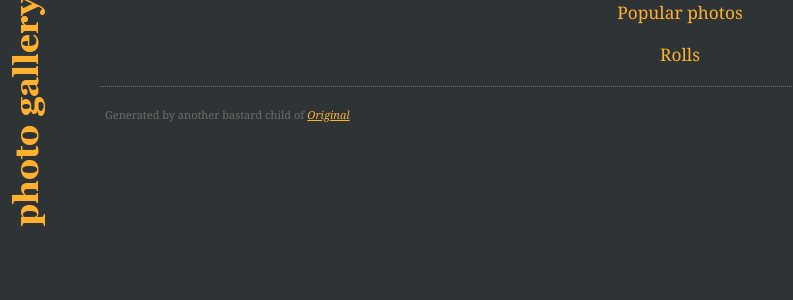
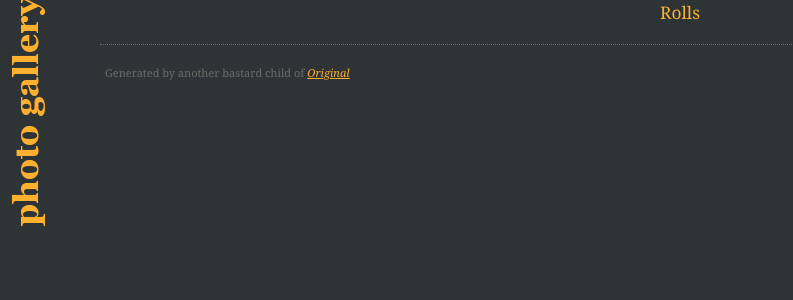
Before and after one commit to ginking/Gallery-1, a Django app: template templates/gallery/index.html in a window 1280 px wide. Shown: the part 23-323 px from the top of the page, without its empty margins (0-793 px from the left). Run offline with Django 3.2, Linux system fonts and the light colour scheme; the template is opened without the code that fills it, so the values that code supplies are empty.

Commit message:
re-deactivate popular + typo fix

```diff
--- a/templates/gallery/index.html
+++ b/templates/gallery/index.html
@@ -4,8 +4,8 @@
   {% for oe in random %}
      <a href="{{ oe.perm_url }}"><img src="{{ oe.thumb_url }}"></img></a>
   {% endfor %}
-     <p><a style="text-decoration: none"
-           href="{{ rel_url }}/popular">Popular photos</a></p>
+     <!-- <p><a style="text-decoration: none"  -->
+     <!--       href="{{ rel_url }}/popular">Popular photos</a></p> -->
      <p><a style="text-decoration: none"
            href="{{ rel_url }}/rolls">Rolls</a></p>
   {% endblock %}
--- a/urls.py
+++ b/urls.py
@@ -22,7 +22,7 @@ urls = [
     (r'^tag/(?P<tag_name>[\w\+\-]*)/$', 'gallery.views.photos_in_tag'),
     (r'^tag/(?P<tag_name>[\w\+\-]*)/(?P<page>\d+)/$',
      'gallery.views.photos_in_tag'),
-    (r'^photo/(?P<photo_id>\d+)/(?P<roll>\d+)/$',
+    (r'^photo/(?P<photo_id>\d+)/(?P<roll_id>\d+)/$',
      'gallery.views.photos_in_roll'),
     (r'^photo/(?P<photo_id>\d+)/(?P<tag_name>[\w\-]*)/$',
      'gallery.views.photos_in_tag'),
```
